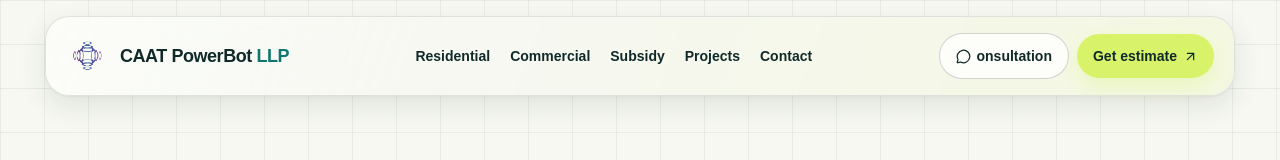
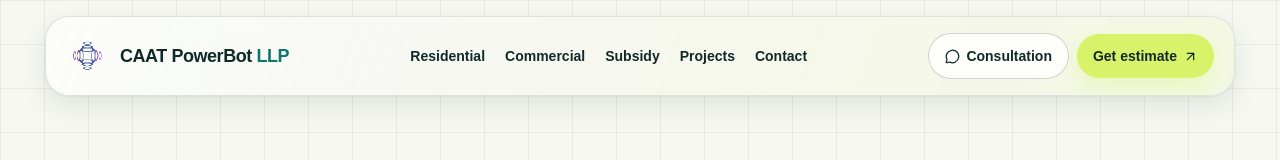
Before and after one commit to AmanG-04/caatweb, a Next.js app: page /contact in a window 1280 px wide. Shown: the top 160 px of the page. Built offline with nearby package versions, Linux system fonts and the light colour scheme.

Commit message:
fix: correct consultation header label

```diff
--- a/components/site-header.tsx
+++ b/components/site-header.tsx
@@ -24,7 +24,7 @@ export function SiteHeader({ context, fixed = false }: SiteHeaderProps) {
         <Link href="/projects">Projects</Link>
         <Link href="/contact">Contact</Link>
       </div>
-      {context ? <span className="site-header-context text-xs font-bold uppercase tracking-[.14em] text-ink/50">{context}</span> : <div className="flex shrink-0 items-center gap-2"><a href={site.whatsapp(defaultWhatsappMessage)} target="_blank" rel="noopener noreferrer" className={buttonStyles("outline", "min-h-10 gap-1.5 px-3 text-xs sm:min-h-11 sm:px-4 sm:text-sm")}><MessageCircle size={15} /><span className="sm:hidden">Consult</span><span className="hidden sm:inline">onsultation</span></a><Link href="/quote" className={buttonStyles("primary", "site-header-cta min-h-10 gap-1.5 px-3 text-xs sm:min-h-11 sm:px-4 sm:text-sm")}><span className="sm:hidden">Estimate</span><span className="hidden sm:inline">Get estimate</span><ArrowUpRight size={15} /></Link></div>}
+      {context ? <span className="site-header-context text-xs font-bold uppercase tracking-[.14em] text-ink/50">{context}</span> : <div className="flex shrink-0 items-center gap-2"><a href={site.whatsapp(defaultWhatsappMessage)} target="_blank" rel="noopener noreferrer" className={buttonStyles("outline", "min-h-10 gap-1.5 px-3 text-xs sm:min-h-11 sm:px-4 sm:text-sm")}><MessageCircle size={15} /><span className="sm:hidden">Consult</span><span className="hidden sm:inline">Consultation</span></a><Link href="/quote" className={buttonStyles("primary", "site-header-cta min-h-10 gap-1.5 px-3 text-xs sm:min-h-11 sm:px-4 sm:text-sm")}><span className="sm:hidden">Estimate</span><span className="hidden sm:inline">Get estimate</span><ArrowUpRight size={15} /></Link></div>}
     </nav>
   );
 }
```
